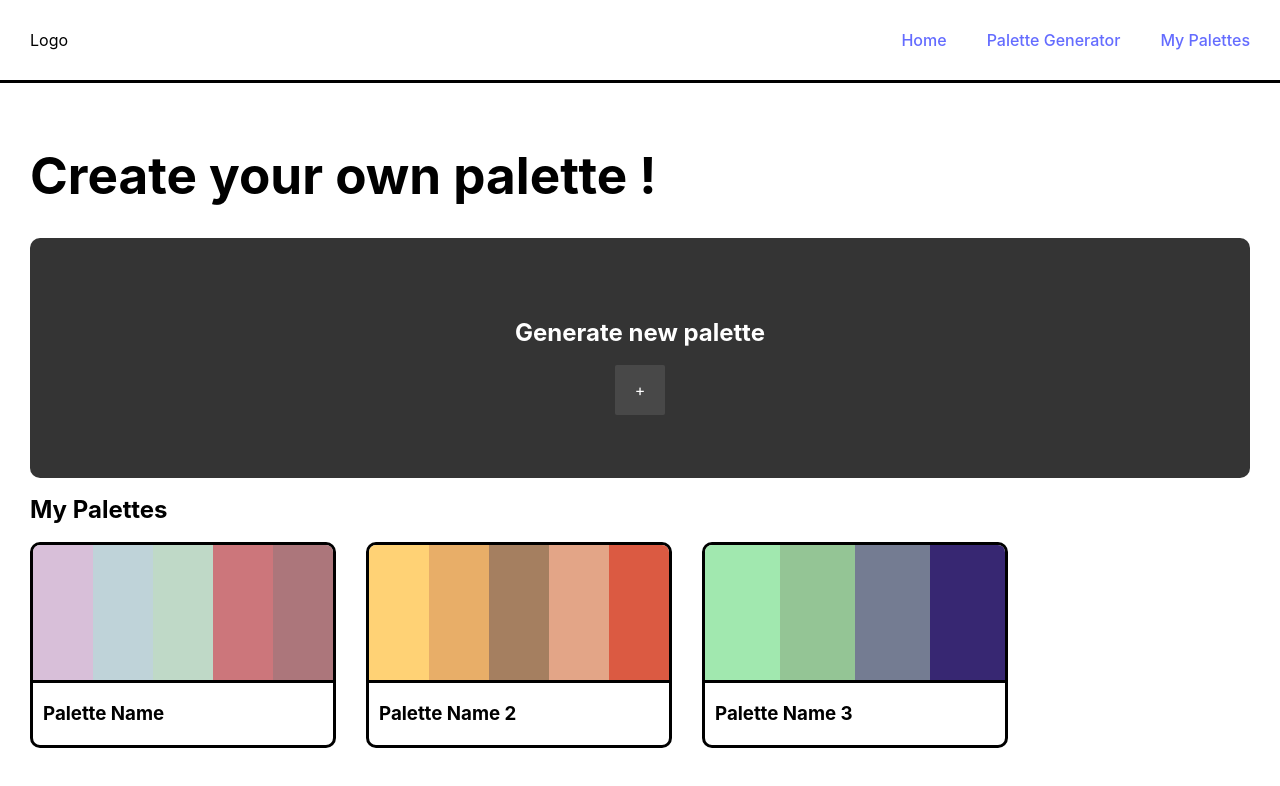
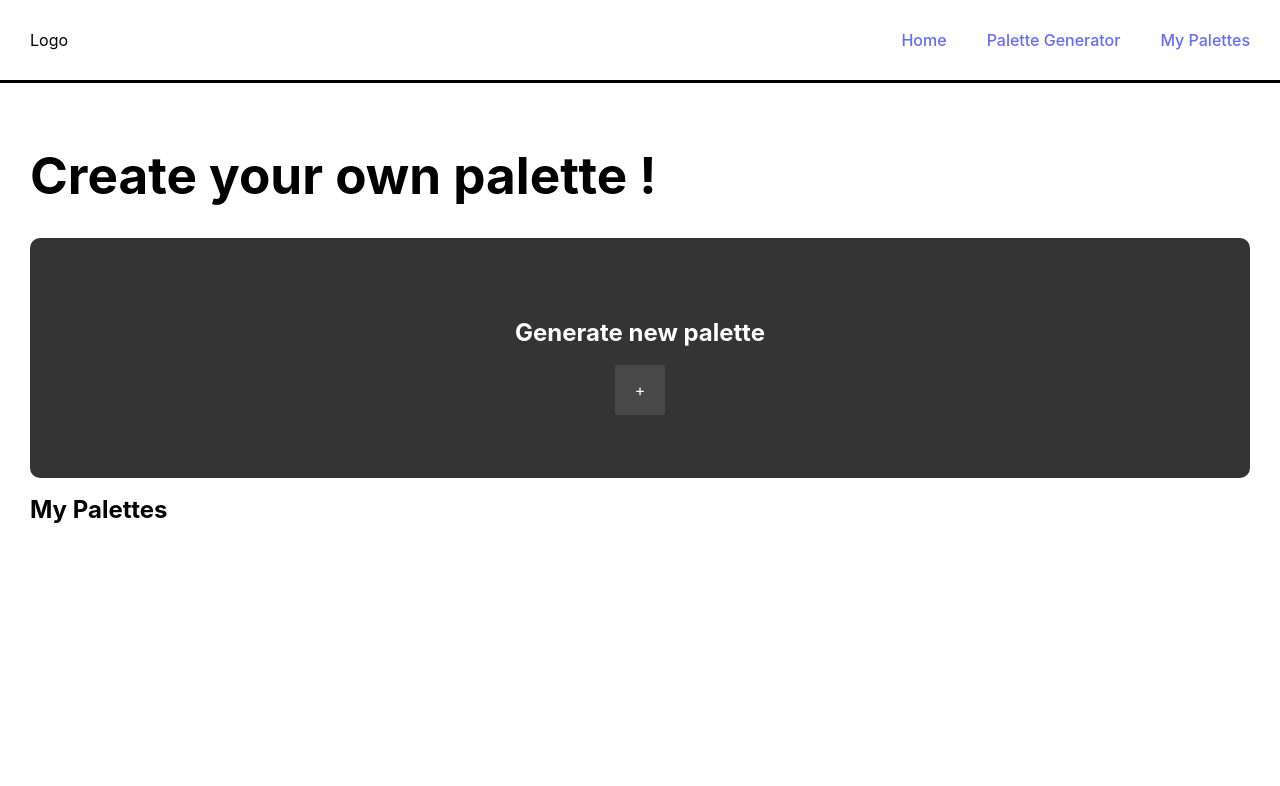
Before and after one commit to mkervabo/color-palette, a React (Vite) app: page / in a window 1280 px wide. Shown: the top 786 px of the page. Built offline with nearby package versions, Linux system fonts and the light colour scheme.

Commit message:
add favorite option

```diff
--- a/src/App.css
+++ b/src/App.css
@@ -77,8 +77,16 @@ header {
   color: #FFF;
   text-transform: uppercase;
   background-color: rgba( 0, 0, 0, 20%);
+  border-radius: 2px;
 }
 
+.Generator > .Favorite {
+  position: absolute;
+  color: #FFF;
+  background-color: rgba( 0, 0, 0, 20%);
+  padding: 10px 15px;
+  border-radius: 2px;
+}
 
 .NewColor{
   width: 100px;
--- a/src/Generator.jsx
+++ b/src/Generator.jsx
@@ -21,12 +21,23 @@ function Generator() {
 	const navigate = useNavigate()
 	const params = useParams()
 	const [colors, setColors] = useState(getColors(params))
+
 	const addNewColor = () => {
 		const color = randomHex.generate()
 		randomHex.generate()
 		const newRoute = "/palettes/" + params.colors + '-' + color.slice(1)
 		navigate(newRoute)
 		setColors([...colors, color])
+	}
+
+	const addToFavorite = () => {
+		let favorites  = window.localStorage.getItem('favorites')
+		if (favorites != null) {
+			favorites = [...JSON.parse(favorites), { name: 'palette name', palette: colors}]
+		}
+		else
+			favorites = [{ name: 'palette name', palette: colors}]
+		window.localStorage.setItem('favorites', JSON.stringify(favorites))
 	}
 
 	useEffect(() => {
@@ -39,6 +50,7 @@ function Generator() {
   }, [navigate, params, setColors])
   return (
     <div className="Generator">
+			<div className="Favorite" onClick={() => addToFavorite()}>Save</div>
 			<div className='Colors'>
 				{Object.entries(colors).map(([key, value]) => (
 					<div className="Color" key={key} style={{ backgroundColor: value }}>
--- a/src/Home.jsx
+++ b/src/Home.jsx
@@ -2,6 +2,12 @@ import './App.css'
 import Palette from './Palette'
 
 function Home() {
+	const favorites = window.localStorage.getItem('favorites')
+	let palettes = []
+	if (favorites != null) {
+		palettes = JSON.parse(favorites)
+	}
+
   return (
     <div className="Home">
       <h1>Create your own palette !</h1>
@@ -14,9 +20,9 @@ function Home() {
 			<div className='home-palette'>
 				<h2>My Palettes</h2>
 				<div>
-					<Palette name="Palette Name" colors={['#D8BFD9', '#BFD3D9', '#BFD9C7', '#CC767B', '#AC767B' ]}/>
-					<Palette name="Palette Name 2" colors={['#FFD275', '#E8AE68', '#A57F60', '#E3A587', '#DB5A42' ]}/>
-					<Palette name="Palette Name 3" colors={['#A1E8AF', '#94C595', '#747C92', '#372772' ]}/>
+					{Object.entries(palettes).map(([key, value]) => (
+						<Palette key={key} name={value.name} colors={value.palette}/>
+					))}
 				</div>
 			</div>
     </div>
```
